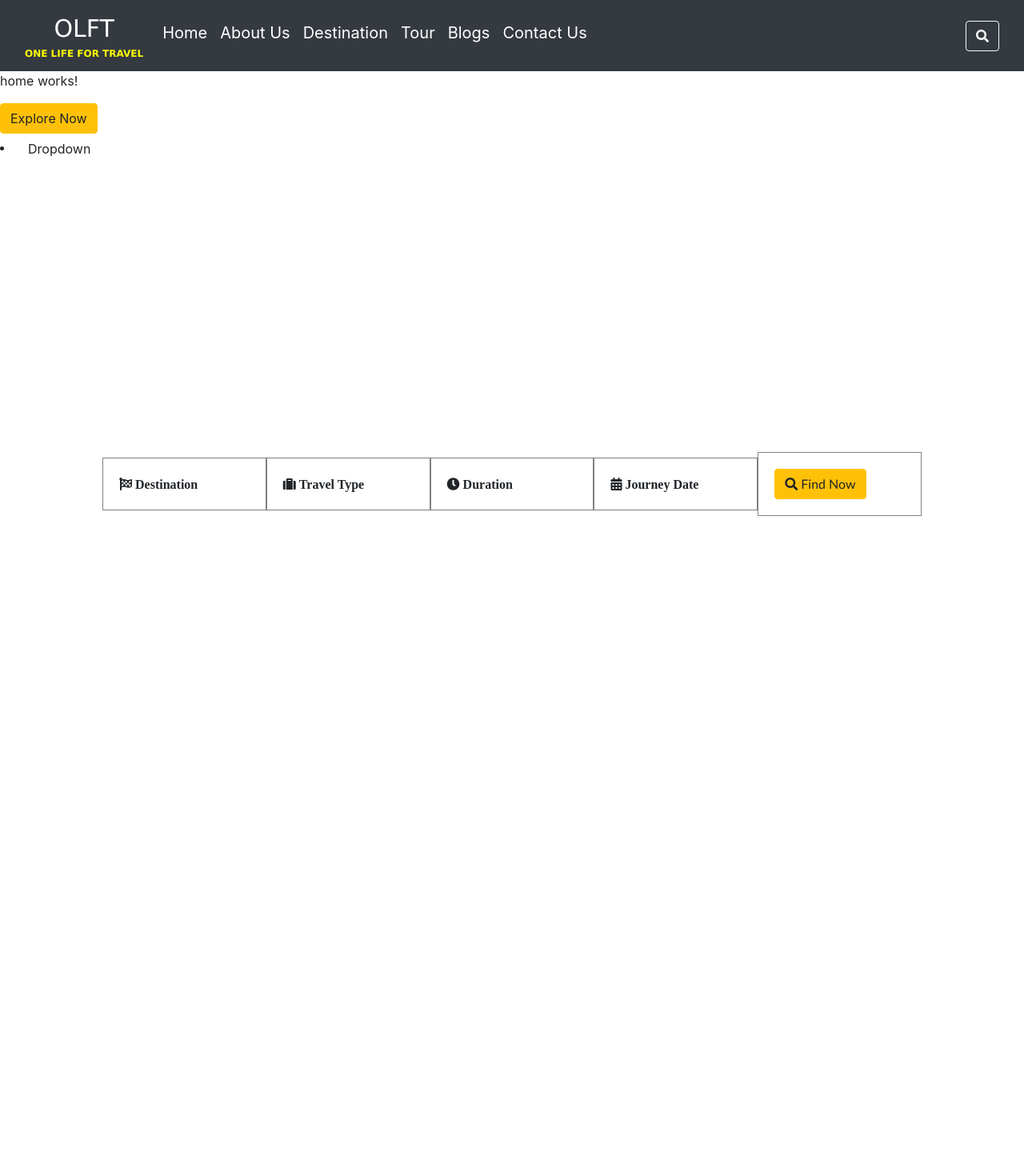
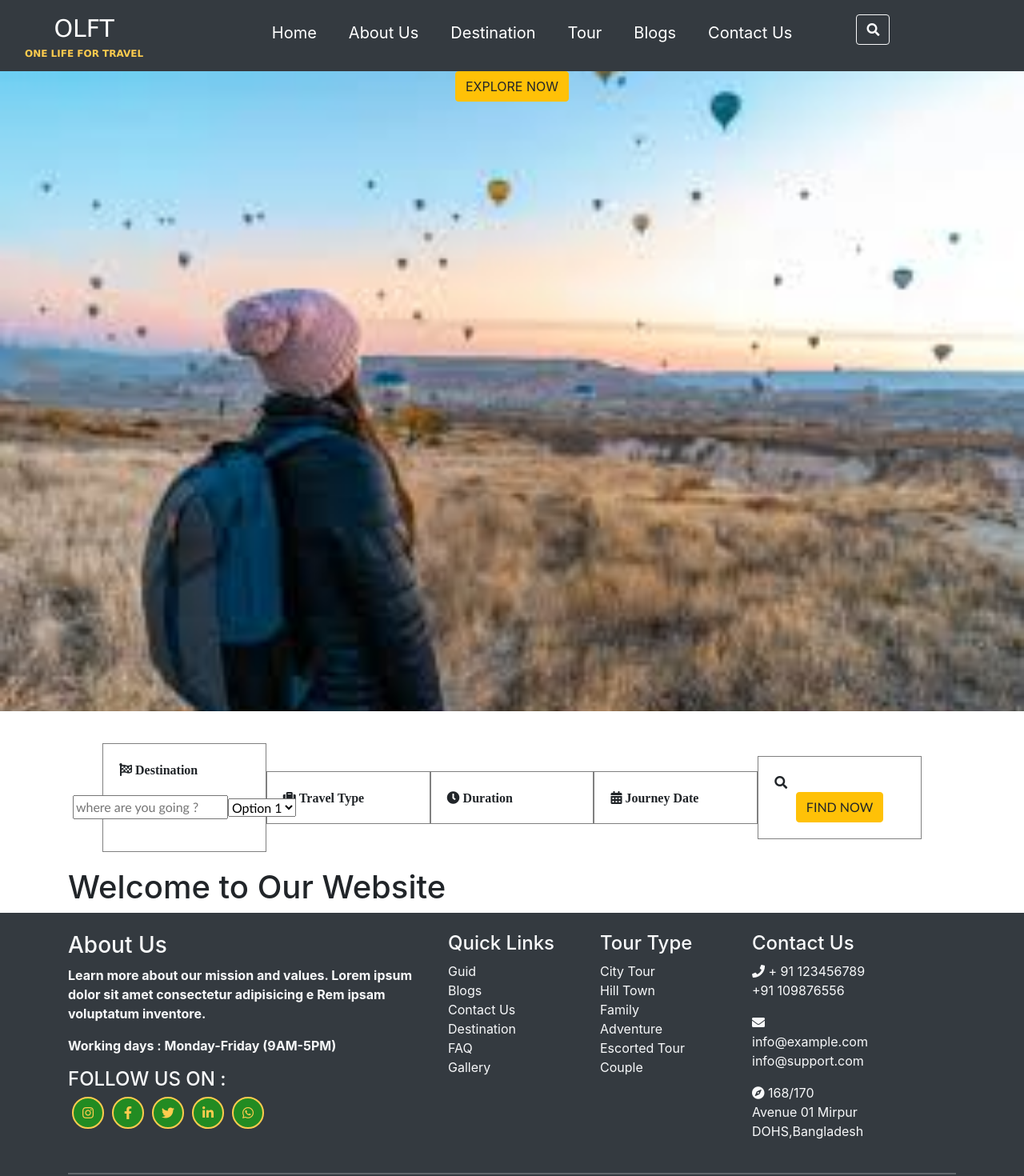
Before and after one commit to NikkiPanwar/OLFT, an Angular app: page / in a window 1280 px wide. Shown: the top 1470 px of the page at 80% size. Before the commit the page ends 1005 px from the top, so only its background shows below. Built offline with nearby package versions, Linux system fonts and the light colour scheme.

Commit message:
drpodown

```diff
--- a/angular.json
+++ b/angular.json
@@ -22,7 +22,12 @@
             "tsConfig": "tsconfig.app.json",
             "assets": [
               "src/favicon.ico",
-              "src/assets"
+              "src/assets",
+              {
+                "glob": "**/*",
+                "input": "src/assets/images",
+                "output": "/images"
+              }
             ],
             "styles": [
               "src/styles.css"
--- a/src/app/app.component.css
+++ b/src/app/app.component.css
@@ -1,3 +1,25 @@
+.background
+{
+  display:block;
+  height:100vh;
+  background-image: url('/assets/images/background.jpg');
+  background-size: cover;
+  background-position:center;
+  margin-bottom: 40px;
+}
+
+.center-button
+ {
+  display: block; /* Makes the button a block element */
+  margin:auto;
+}
+
+.center-button:hover
+ {
+color:#FECC4E;
+background-color: black;
+}
+
 .navbar-brand {
   display: flex;
   flex-direction: column; /* Stack brand text and subtext */
@@ -9,8 +31,7 @@
 .brand-text {
 
   font-size: 0.75rem; /* Adjust size as needed */
-  color: yellow;/* Subtle color for the text */
-  transition: color 0.3s;
+  color: #FECC4E;/* Subtle color for the text */
 }
 
 .navbar-nav .nav-link {
@@ -20,7 +41,31 @@
 }
 
 .navbar-nav .nav-link:hover {
-  background-color:aqua; /* Hover effect */
+  background:#9acd32;; /* Hover effect */
   color:blue;/* Change text color on hover */
 
 }
+
+.find-button
+ {
+  display: block; /* Makes the button a block element */
+  margin:auto;
+}
+
+.find-button:hover
+ {
+color:#FECC4E;
+background-color: black;
+}
+
+.flex-container {
+  display: flex;
+  justify-content: space-between; /* Adjusts space between items */
+  align-items: center; /* Centers items vertically */
+  margin: 20px;
+}
+
+.input-field {
+  flex: 1; /* Makes the input fields take equal space */
+  margin: 0 10px; /* Adds horizontal spacing */
+}
--- a/src/app/app.component.html
+++ b/src/app/app.component.html
@@ -1,39 +1,49 @@
-
+<!DOCTYPE html>
+<html lang="en">
+<head>
+    <meta charset="UTF-8">
+    <meta name="viewport" content="width=device-width, initial-scale=1.0">
+</head>
+<body>
 <nav class="navbar navbar-expand-lg navbar-dark bg-dark">
   <div class="container-fluid">
   <a class="navbar-brand" href="#">OLFT
-    <span class="brand-text"><b>ONE LIFE FOR TRAVEL</b></span>
-  </a>
+    <span class="brand-text"><b>ONE LIFE FOR TRAVEL</b></span></a>
  <button class="navbar-toggler" type="button" data-bs-toggle="collapse" data-bs-target="#navbarSupportedContent" aria-controls="navbarSupportedContent" aria-expanded="false" aria-label="Toggle navigation">
       <span class="navbar-toggler-icon"></span></button>
-<div class="collapse navbar-collapse" id="navbarSupportedContent">
-<ul class="navbar-nav me-auto mb-2 mb-lg-2">
+
+  <div class="collapse navbar-collapse justify-content-end" id="navbarNav">
+<ul class="navbar-nav me-auto mb-2 mb-lg-2 mx-auto">
+
+<ul class="navbar-nav">
+<li class="nav-item">
+<a class="nav-link active me-4" aria-current="page" routerLink="/">Home</a></li>
 
 <li class="nav-item">
-<a class="nav-link active" aria-current="page" routerLink="/">Home</a></li>
+<a class="nav-link active me-4" aria-current="page" routerLink="/about">About Us</a></li>
 
 <li class="nav-item">
-<a class="nav-link active" aria-current="page" routerLink="/about">About Us</a></li>
+<a class="nav-link active me-4" aria-current="page" routerLink="/destination">Destination</a></li>
 
 <li class="nav-item">
-<a class="nav-link active" aria-current="page" routerLink="/destination">Destination</a></li>
+<a class="nav-link active me-4" aria-current="page" routerLink="/tour">Tour</a></li>
 
 <li class="nav-item">
-<a class="nav-link active" aria-current="page" routerLink="/tour">Tour</a></li>
+<a class="nav-link active me-4" aria-current="page" routerLink="/blogs">Blogs</a></li>
 
 <li class="nav-item">
-<a class="nav-link active" aria-current="page" routerLink="/blogs">Blogs</a></li>
-
-<li class="nav-item">
-<a class="nav-link active" aria-current="page" routerLink="/contact">Contact Us</a></li>
+<a class="nav-link active me-4" aria-current="page" routerLink="/contact">Contact Us</a></li>
 </ul>
 
-<form class="form-inline my-2 my-lg-0">
-<button class="btn btn-outline-light  my-sm-0" type="submit">
-<i class="fas fa-search"></i>
-
-</button></form>
+<div class="ms-5"> <!-- Add margin-start to the div -->
+  <button class="seacrh btn btn-outline-light my-sm-0" type="submit">
+      <i class="fas fa-search"></i>
+  </button>
+</div>
+</ul>
 </div>
 </div>
 </nav>
+</body>
+</html>
 <router-outlet></router-outlet>
--- a/src/app/home/home.component.css
+++ b/src/app/home/home.component.css
@@ -1,10 +1,10 @@
 .flex-container {
     display: flex; /* Enable Flexbox */
     justify-content: space-around; /* Distribute space around items */
-    align-items: center; /* Center items vertically */
-    height: 100vh; /* Full viewport height */
     width:80%;
     margin-left:10%;
+    justify-content: center;
+    align-items: center;
   }
 
   .flex-item {
@@ -17,8 +17,33 @@
     font-family: 'Gill Sans', 'Gill Sans MT', Calibri, 'Trebuchet MS', sans-serif;
     width:10px;
   }
-  .button
-  {
-    height:20px;
-    width:20px;
-  }
+
+
+.last-button {
+  display: block; /* Makes the button a block element */
+  margin: 0 auto; /* Centers the button */
+
+}
+
+.last-button:hover
+ {
+color:#FECC4E;
+background-color: black;
+}
+.social-icon {
+  display: inline-flex;
+  justify-content: center;
+  align-items: center;
+  width: 40px; /* Width of the circle */
+  height: 40px; /* Height of the circle */
+  border: 2px solid #FECC4E; /* Yellow outline */
+  border-radius: 50%; /* Makes the shape circular */
+  color:#FECC4E;/* Icon color */
+  margin: 0 5px; /* Space between icons */
+  background-color:forestgreen; /* Background color */
+  transition: background-color 0.3s;
+}
+
+.social-icon:hover {
+  background-color:black; /* Light yellow on hover */
+}
--- a/src/app/home/home.component.html
+++ b/src/app/home/home.component.html
@@ -1,23 +1,39 @@
-<p>home works!</p>
-<input type="submit" #explore value="Explore Now" class="btn btn-warning">
-<div class="dropdown">
-
-  <li class="nav-item dropdown">
-    <a class="nav-link dropdown-toggle" href="#" id="navbarDropdown"
-     role="button" data-bs-toggle="dropdown" aria-expanded="false" class="btn btn-">
-      Dropdown
-    </a>
-    <ul class="dropdown-menu" aria-labelledby="navbarDropdown">
-      <li><a class="dropdown-item" href="#">Belgium</a></li><hr>
-      <li><a class="dropdown-item" href="#">Cambodia</a></li><hr>
-      <li><a class="dropdown-item" href="#">China</a></li>
-    </ul>
-  </li>
+<!DOCTYPE html>
+<html lang="en">
+<head></head>
+<body>
+<div class="background">
+<button class="btn btn-warning center-button">EXPLORE NOW</button>
+</div>
 
 <div class="flex-container">
+<div class="flex-item">
+<span><i class="fas fa-flag-checkered"> Destination</i></span>
 
-<div class="flex-item">
-<span><i class="fas fa-flag-checkered"> Destination</i></span></div>
+<div class="flex-container">
+  <input type="text" class="text-field" placeholder="where are you going ?" />
+  <select class="dropdown">
+    <option value="option1">Option 1</option>
+    <option value="option2">Option 2</option>
+    <option value="option3">Option 3</option>
+  </select>
+</div></div>
+
+
+
+
+
+
+
+
+
+
+
+
+
+
+
+
 
 <div class="flex-item">
 <span><i class="fas fa-suitcase"> Travel Type </i></span></div>
@@ -29,5 +45,70 @@
 <span><i class="fas fa-calendar-alt"> Journey Date</i></span></div>
 
 <div class="flex-item">
-<button class="btn btn-warning">
-  <i class="fas fa-search"></i> Find Now</button></div>
+<span><i class="fas fa-search"></i> </span>
+  <button class="btn btn-warning find-button"> FIND NOW</button>
+</div>
+</div>
+
+<!-- Main Content of the Website -->
+<div class="container">
+  <h1>Welcome to Our Website</h1></div>
+
+<!-- Footer Section -->
+<footer class="bg-dark text-light py-4">
+  <div class="container">
+      <div class="row">
+          <div class="col-md-5">
+           <b>   <h3>About Us</h3>
+              <p>Learn more about our mission and values.
+                Lorem ipsum dolor sit amet consectetur adipisicing e Rem ipsam voluptatum inventore.</p>
+              <p>Working days : Monday-Friday
+                (9AM-5PM)
+                <h4>FOLLOW US ON :</h4></b>
+    <span class="social-icon"><i class="fab fa-instagram"></i></span>
+    <span class="social-icon"><i class="fab fa-facebook-f"></i></span>
+    <span class="social-icon"><i class="fab fa-twitter"></i></span>
+    <span class="social-icon"><i class="fab fa-linkedin-in"></i></span>
+    <span class="social-icon"><i class="fab fa-whatsapp"></i></span>
+  </div>
+          <div class="col-md-2">
+              <h4>Quick Links</h4>
+              <ul class="list-unstyled">
+                  <li><a href="#" class="text-light">Guid</a></li>
+                  <li><a href="#" class="text-light">Blogs</a></li>
+                  <li><a href="#" class="text-light">Contact Us</a></li>
+                  <li><a href="#" class="text-light">Destination</a></li>
+                  <li><a href="#" class="text-light">FAQ</a></li>
+                  <li><a href="#" class="text-light">Gallery</a></li> </ul>
+          </div>
+
+          <div class="col-md-2">
+            <h4>Tour Type</h4>
+            <ul class="list-unstyled">
+                <li><a href="#" class="text-light">City Tour</a></li>
+                <li><a href="#" class="text-light">Hill Town </a></li>
+                <li><a href="#" class="text-light">Family</a></li>
+                <li><a href="#" class="text-light">Adventure</a></li>
+                <li><a href="#" class="text-light">Escorted Tour</a></li>
+                <li><a href="#" class="text-light">Couple</a></li> </ul>
+        </div>
+          <div class="col-md-2">
+              <h4>Contact Us</h4>
+              <span><i class="fas fa-phone"></i></span>
+             + 91 123456789
+                 <p> +91 109876556</p>
+              <p><i class="fas fa-envelope"></i>
+                info&#64;example.com<br> info&#64;support.com</p>
+               <p><i class="fas fa-compass"></i>
+              168/170<br>Avenue 01 Mirpur DOHS,Bangladesh</p>
+          </div>
+      </div>
+      <hr class="my-4">
+      <div class="text-center">
+          <p>&copy; 2024 Your Company. All Rights Reserved.</p>
+          <p>Copyright 2024 Funstay | Design By Acelucid Pvt. Ltd</p>
+      </div>
+  </div>
+</footer>
+</body>
+</html>
--- a/src/index.html
+++ b/src/index.html
@@ -10,6 +10,9 @@
 <script src="https://cdn.jsdelivr.net/npm/bootstrap@5.1.3/dist/js/bootstrap.bundle.min.js" integrity="sha384-ka7Sk0Gln4gmtz2MlQnikT1wXgYsOg+OMhuP+IlRH9sENBO0LRn5q+8nbTov4+1p" crossorigin="anonymous"></script>
 <link rel="stylesheet" href="https://cdnjs.cloudflare.com/ajax/libs/font-awesome/5.15.4/css/all.min.css">
 <link rel="stylesheet" href="https://stackpath.bootstrapcdn.com/bootstrap/4.5.2/css/bootstrap.min.css">
+<script src="https://code.jquery.com/jquery-3.5.1.slim.min.js"></script>
+<script src="https://cdn.jsdelivr.net/npm/@popperjs/core@2.9.2/dist/umd/popper.min.js"></script>
+<script src="https://stackpath.bootstrapcdn.com/bootstrap/4.5.2/js/bootstrap.min.js"></script>
 
 </head>
 <body>
```
Also changed, not shown: src/assets/images/background.jpg (added).
